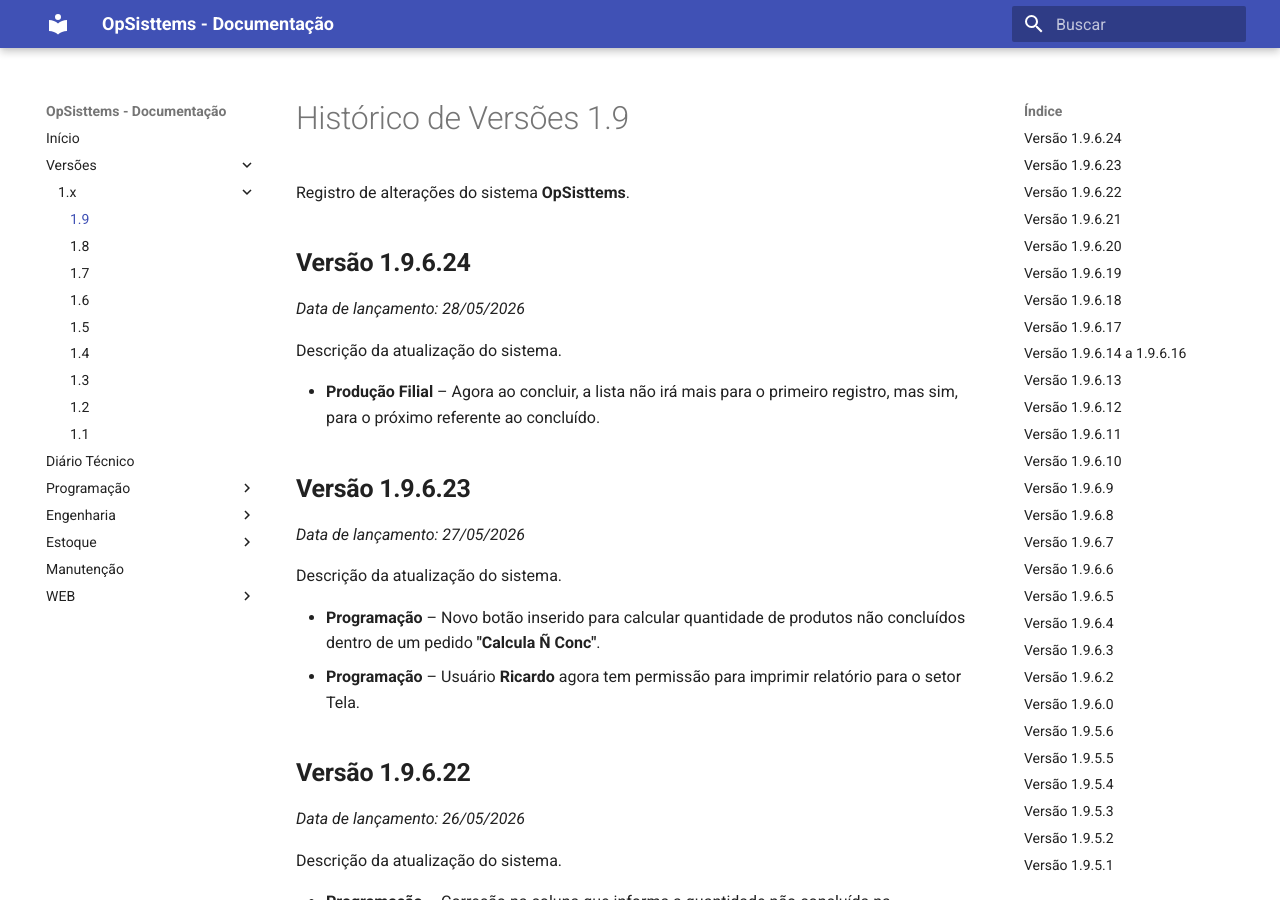
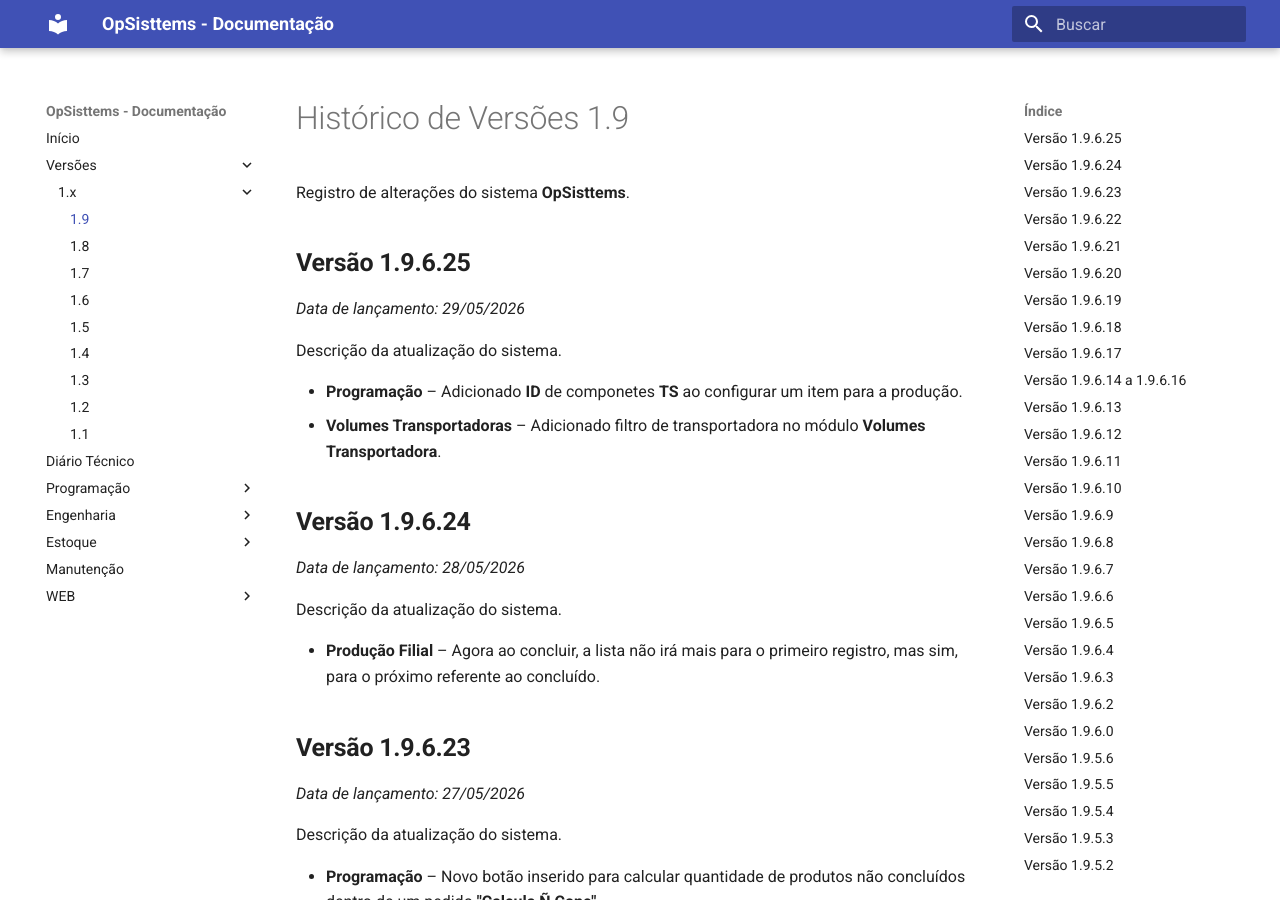
Before and after one commit to MarvinMachry/opsisttems-docs, an MkDocs documentation site: the page built from docs/versoes/1/1_9.md, in a window 1280 px wide and 900 px high. Built offline with MkDocs 1.6.1 and Material for MkDocs 9.7.7, drawn with Linux system fonts in a browser that asks for light colours.

Commit message:
Att 1.9.6.25

```diff
--- a/docs/versoes/1/1_9.md
+++ b/docs/versoes/1/1_9.md
@@ -1,6 +1,16 @@
 # Histórico de Versões 1.9
 
 Registro de alterações do sistema **OpSisttems**.
+
+## **Versão 1.9.6.25**
+
+*Data de lançamento: 29/05/2026*
+
+Descrição da atualização do sistema.
+
+- **Programação** – Adicionado **ID** de componetes **TS** ao configurar um item para a produção.
+- **Volumes Transportadoras** – Adicionado filtro de transportadora no módulo **Volumes Transportadora**.
+
 
 ## **Versão 1.9.6.24**
 
```
